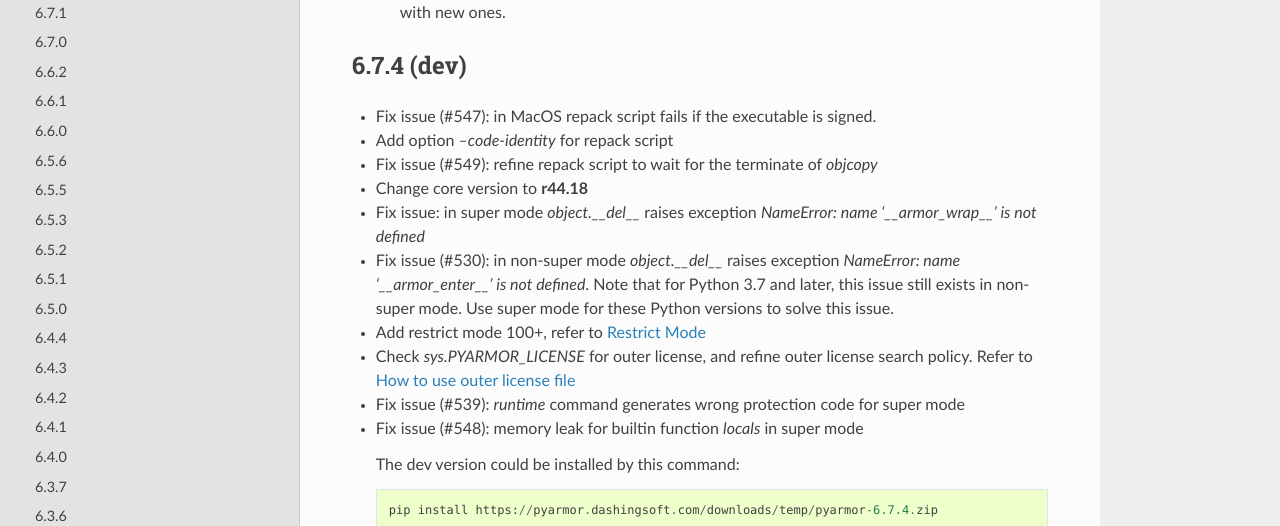
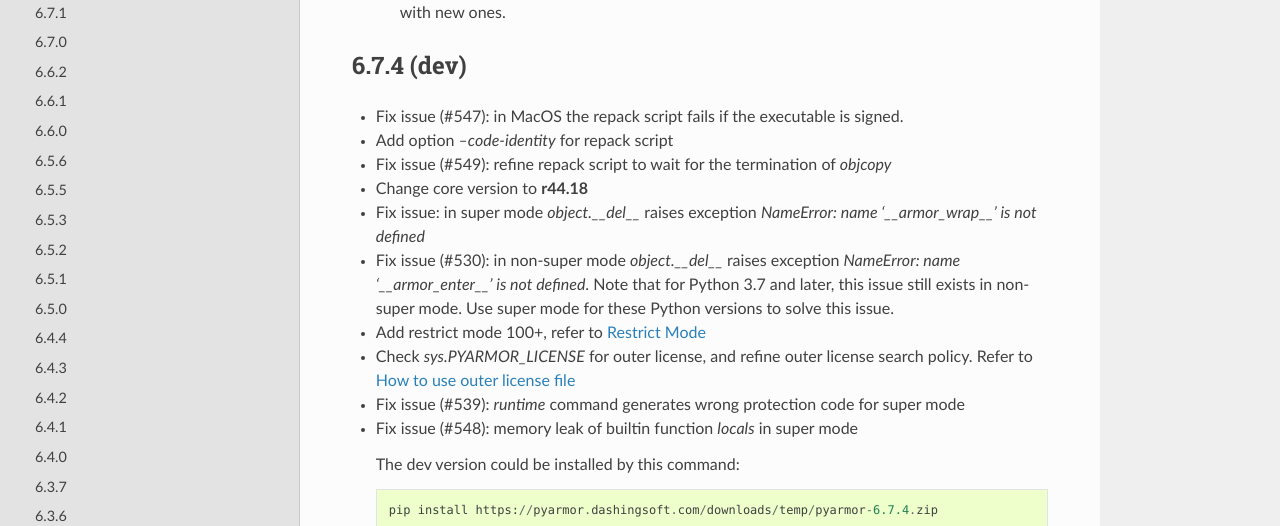
Before and after one commit to dashingsoft/pyarmor, a Sphinx documentation site: the page built from docs/change-logs.rst, in a window 1280 px wide and 900 px high, scrolled down 582 px. Shown: the part 151-677 px from the top of the window. Built offline with Sphinx 7.4.7 and the Read the Docs theme 2.0.0, drawn with Linux system fonts in a browser that asks for light colours.

Commit message:
Refine change logs

```diff
--- a/docs/change-logs.rst
+++ b/docs/change-logs.rst
@@ -34,9 +34,9 @@
 
 6.7.4 (dev)
 -----------
-* Fix issue (#547): in MacOS repack script fails if the executable is signed.
+* Fix issue (#547): in MacOS the repack script fails if the executable is signed.
 * Add option `--code-identity` for repack script
-* Fix issue (#549): refine repack script to wait for the terminate of `objcopy`
+* Fix issue (#549): refine repack script to wait for the termination of `objcopy`
 * Change core version to **r44.18**
 * Fix issue: in super mode `object.__del__` raises exception `NameError: name
   '__armor_wrap__' is not defined`
@@ -48,7 +48,7 @@
 * Check `sys.PYARMOR_LICENSE` for outer license, and refine outer license search
   policy. Refer to :ref:`How to use outer license file`
 * Fix issue (#539): `runtime` command generates wrong protection code for super mode
-* Fix issue (#548): memory leak for builtin function `locals` in super mode
+* Fix issue (#548): memory leak of builtin function `locals` in super mode
 
   The dev version could be installed by this command::
 
```
